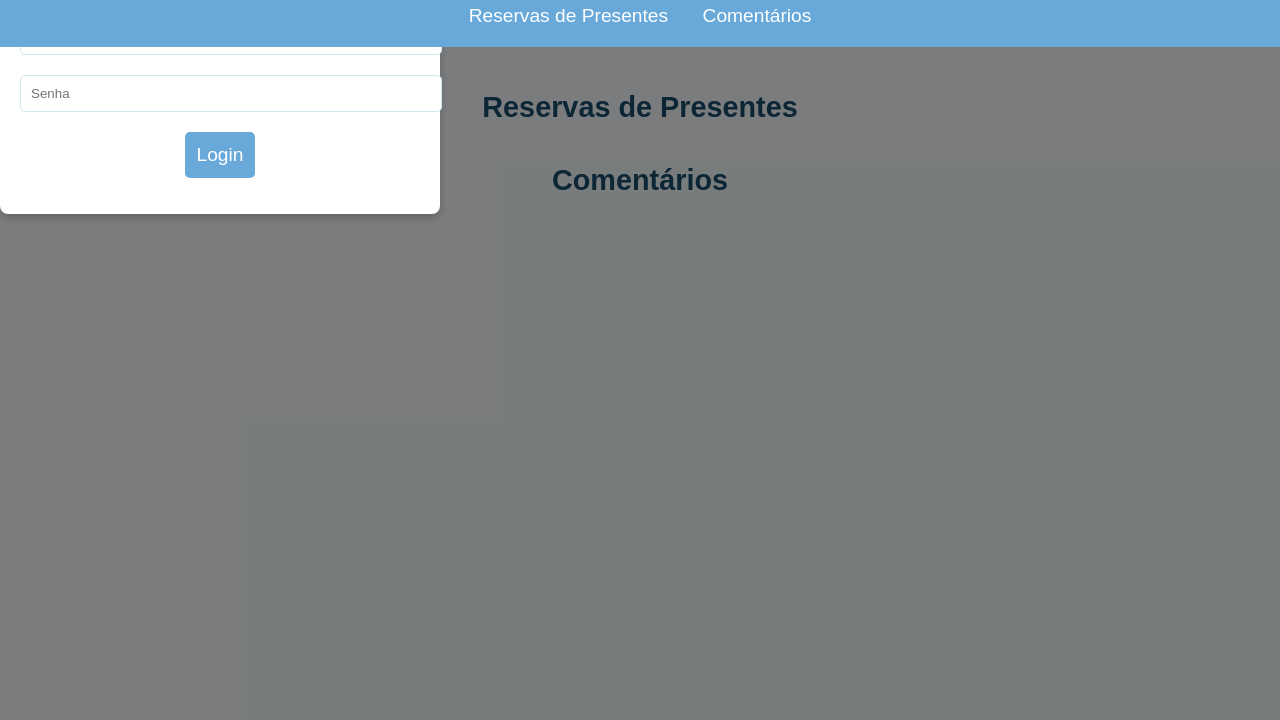
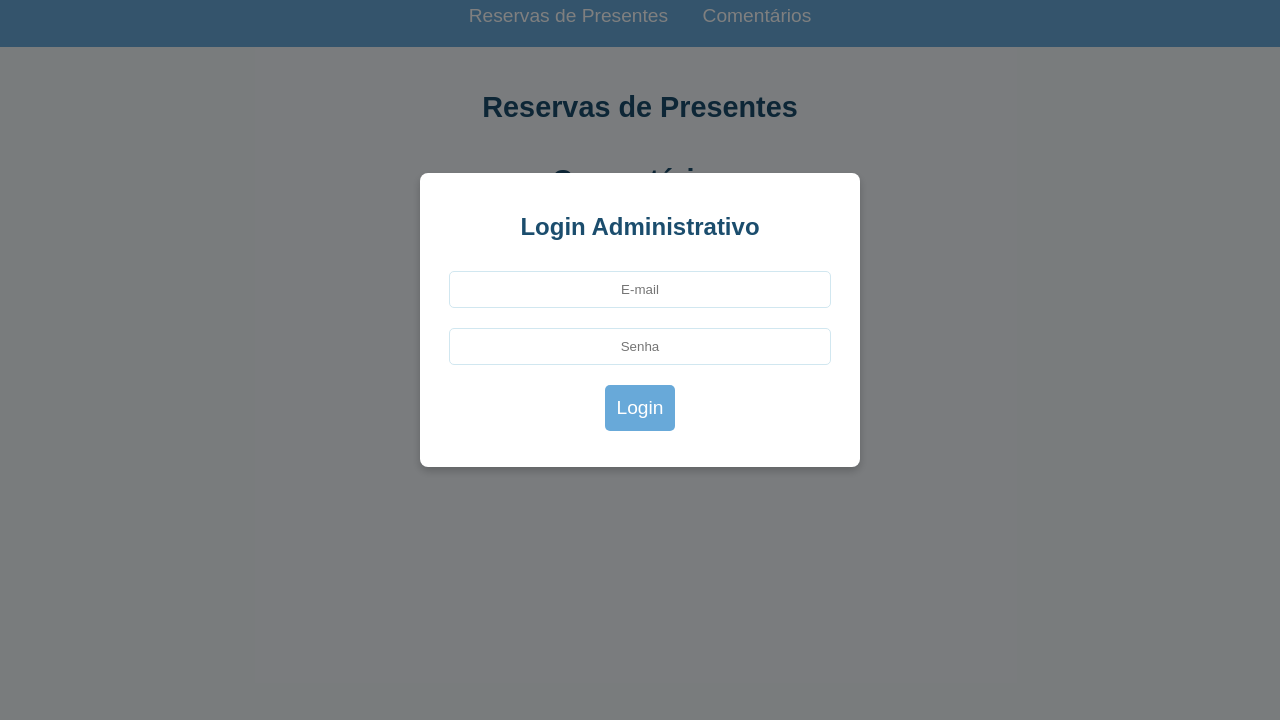
Before and after one commit to IgorCunhaDev/projects, a plain HTML site: page 13/index.html in a window 1280 px wide. Shown: the part 80-800 px from the top of the page. Drawn offline with Linux system fonts and the light colour scheme; no server answers.

Commit message:
att 2
adm login

```diff
--- a/13/index.html
+++ b/13/index.html
@@ -9,7 +9,7 @@
 <body>
 
   <!-- Modal de Login -->
-  <div id="loginModal" style="display: block;">
+  <div id="loginModal">
     <div class="modal-content">
       <h2>Login Administrativo</h2>
       <input type="email" id="email" placeholder="E-mail" required />
--- a/13/styles.css
+++ b/13/styles.css
@@ -111,24 +111,26 @@ li button:hover {
 #loginModal {
     display: none;
     position: fixed;
-    top: 0;
-    left: 0;
-    width: 100%;
-    height: 100%;
+    inset: 0;
     background-color: rgba(0, 0, 0, 0.5);
+    z-index: 999;
+    display: flex;
+    /* align-content: center; */
     justify-content: center;
     align-items: center;
-}
+  }
 
-.modal-content {
+
+  .modal-content {
     background-color: #ffffff;
     border-radius: 8px;
     padding: 20px;
-    width: 100%;
-    max-width: 400px; /* Limita a largura da modal */
+    width: 90%;
+    max-width: 400px;
     box-shadow: 0 4px 8px rgba(0, 0, 0, 0.2);
     text-align: center;
-}
+  }
+
 
 .modal-header h2 {
     margin: 0;
@@ -142,7 +144,8 @@ li button:hover {
 
 input[type="email"],
 input[type="password"] {
-    width: 100%;
+    text-align: center;
+    width: 90%;
     padding: 10px;
     margin: 10px 0;
     border: 1px solid #d1e7f0;
```
